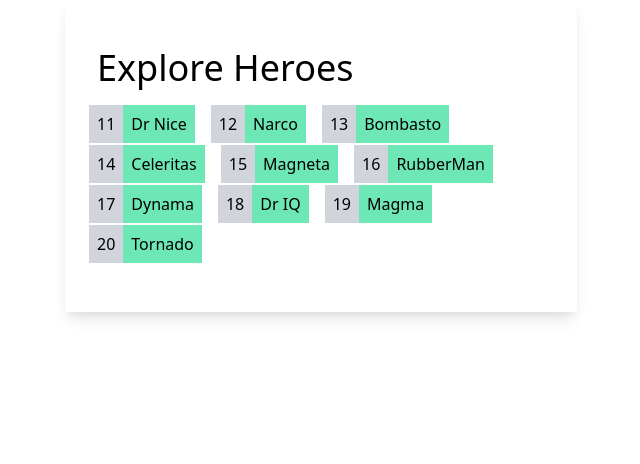
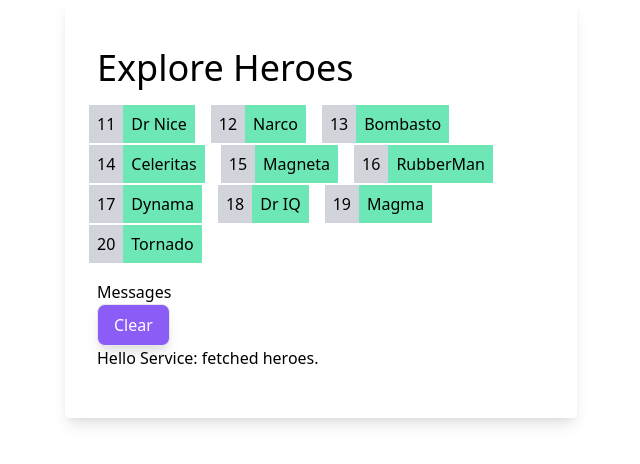
Before and after one commit to RohitSh26/app-angular-tailwind, an Angular app: page / in a window 1280 px wide. Shown: the top 464 px of the page, without its empty margins (319-959 px from the left). Built offline with nearby package versions, Linux system fonts and the light colour scheme.

Commit message:
add new service with dependency injection

```diff
--- a/src/app/app.component.html
+++ b/src/app/app.component.html
@@ -7,4 +7,7 @@
     <app-heroes></app-heroes>
 
   </div>
+  <div>
+    <app-messages></app-messages>
+  </div>
 </div>
--- a/src/app/app.module.ts
+++ b/src/app/app.module.ts
@@ -5,12 +5,14 @@ import { AppComponent } from './app.component';
 import { HeroesComponent } from './heroes/heroes.component';
 import { FormsModule } from '@angular/forms';
 import { HeroDetailComponent } from './hero-detail/hero-detail.component';
+import { MessagesComponent } from './messages/messages.component';
 
 @NgModule({
   declarations: [
     AppComponent,
     HeroesComponent,
-    HeroDetailComponent
+    HeroDetailComponent,
+    MessagesComponent
   ],
   imports: [
     BrowserModule,
--- a/src/app/heroes/heroes.component.ts
+++ b/src/app/heroes/heroes.component.ts
@@ -1,3 +1,4 @@
+import { MessageService } from './../services/message.service';
 import { HeroService } from '../services/hero.service';
 import { Component, OnInit } from '@angular/core';
 import { Hero } from "../models/hero";
@@ -12,7 +13,7 @@ export class HeroesComponent implements OnInit {
   heroes: Hero[];
   selectedHero: Hero;
 
-  constructor(private heroService: HeroService) { }
+  constructor(private heroService: HeroService, private messageService: MessageService) { }
 
   ngOnInit(): void {
     this.getHeroes();
@@ -24,7 +25,7 @@ export class HeroesComponent implements OnInit {
   }
 
   onSelect(hero: Hero){
-    console.log(hero);
     this.selectedHero = hero;
+    this.messageService.add(`HerosComponent: Selected hero id=${hero.id}`)
   }
 }
--- /dev/null
+++ b/src/app/messages/messages.component.html
@@ -0,0 +1,8 @@
+<div *ngIf="messageService.messages.length" class="mt-4">
+
+  <h2>Messages</h2>
+  <button class="bg-purple-500 rounded-lg border shadow-lg px-4 py-2 text-white capitalize"
+          (click)="messageService.clear()">clear</button>
+  <div *ngFor='let message of messageService.messages'> {{message}} </div>
+
+</div>
--- /dev/null
+++ b/src/app/messages/messages.component.ts
@@ -0,0 +1,16 @@
+import { MessageService } from './../services/message.service';
+import { Component, OnInit } from '@angular/core';
+
+@Component({
+  selector: 'app-messages',
+  templateUrl: './messages.component.html',
+  styleUrls: ['./messages.component.scss']
+})
+export class MessagesComponent implements OnInit {
+
+  constructor(public messageService: MessageService) { }
+
+  ngOnInit(): void {
+  }
+
+}
--- a/src/app/services/hero.service.ts
+++ b/src/app/services/hero.service.ts
@@ -1,3 +1,4 @@
+import { MessageService } from './message.service';
 import { Hero } from './../models/hero';
 import { HEROES } from './../models/mock-heroes';
 import { Injectable } from '@angular/core';
@@ -8,9 +9,10 @@ import { Observable, of } from "rxjs";
 })
 export class HeroService {
 
-  constructor() { }
+  constructor(private messageService: MessageService) { }
 
   getHeroes(): Observable<Hero[]> {
+    this.messageService.add('Hello Service: fetched heroes.')
     return of(HEROES);
   }
 }
--- /dev/null
+++ b/src/app/services/message.service.ts
@@ -0,0 +1,19 @@
+import { Injectable } from '@angular/core';
+
+@Injectable({
+  providedIn: 'root'
+})
+export class MessageService {
+
+  messages: string[] = [];
+
+  constructor() { }
+
+  add(message: string) {
+    this.messages.push(message);
+  }
+
+  clear() {
+    this.messages = [];
+  }
+}
```
Also changed, not shown: src/app/messages/messages.component.scss (added), 2 other files (tests, documents, lock files or other folders).
